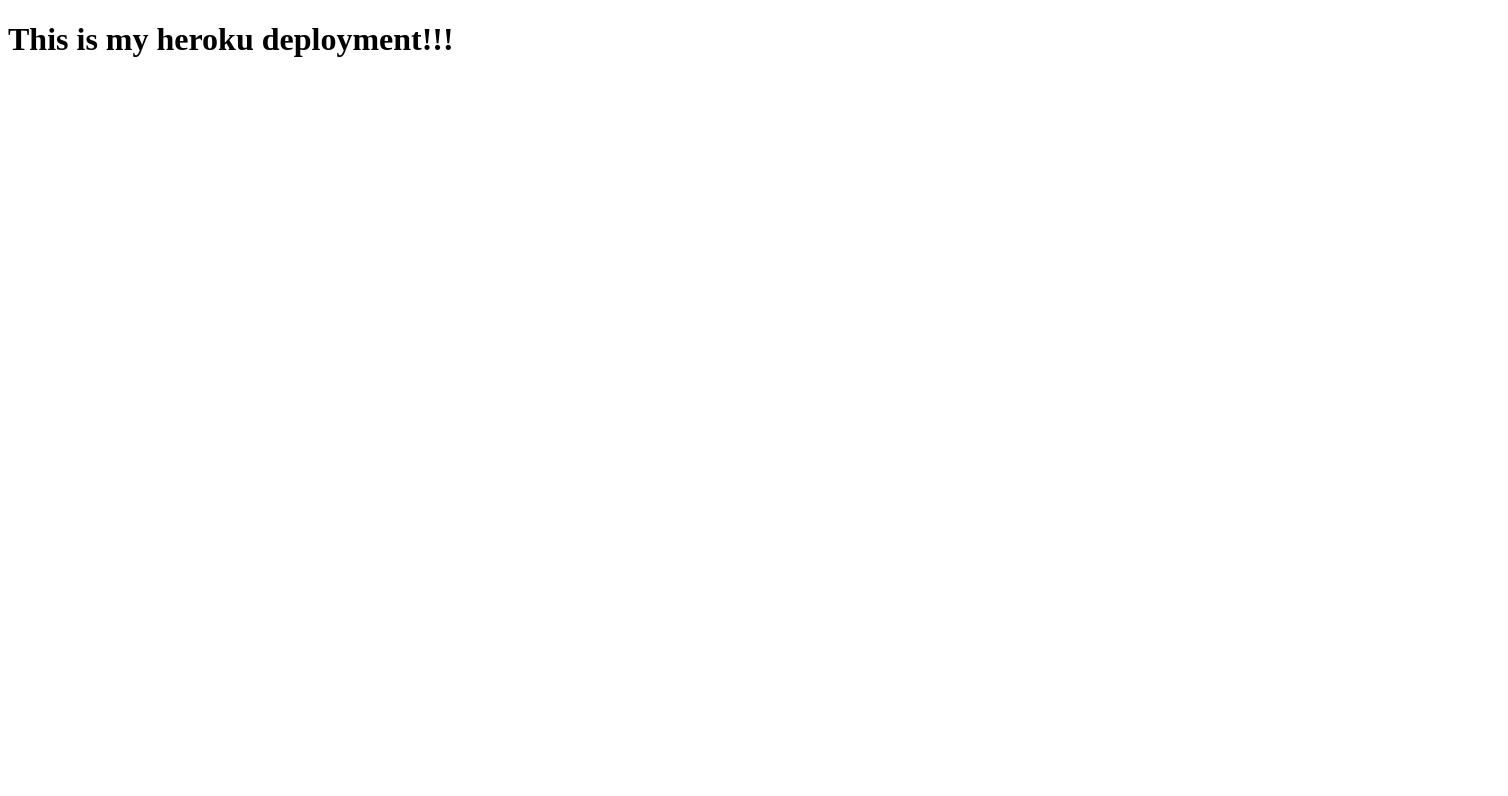
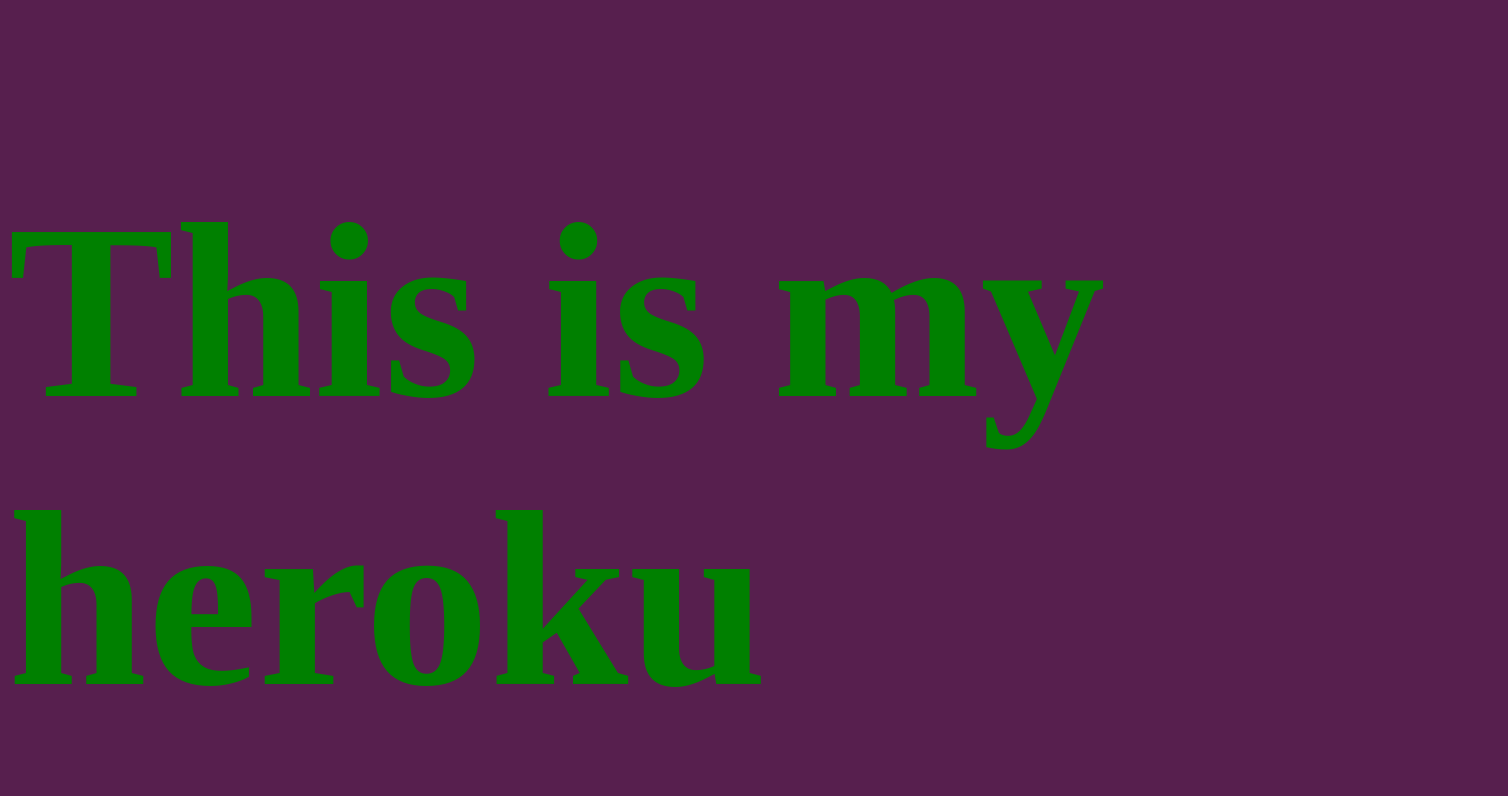
Before and after one commit to rpickett418/hero, a website: page index.html in a window 1280 px wide. Shown: the top 796 px of the page, 1508 px wide, since content can reach past the window. Drawn offline with Linux system fonts and the light colour scheme.

Commit message:
hero css

```diff
--- /dev/null
+++ b/index.css
@@ -0,0 +1,13 @@
+h1 {
+color: green;
+font-size: 250px;
+}
+
+h1:hover {
+    color:#7cb518;
+
+}
+
+body {
+    background-color: #571f4e;
+}
--- a/index.html
+++ b/index.html
@@ -1,5 +1,6 @@
 <!DOCTYPE html>
 <html lang="en">
+<link rel="stylesheet" href="index.css">
 <head>
   <meta charset="UTF-8">
   <meta http-equiv="X-UA-Compatible" content="IE=edge">
```
